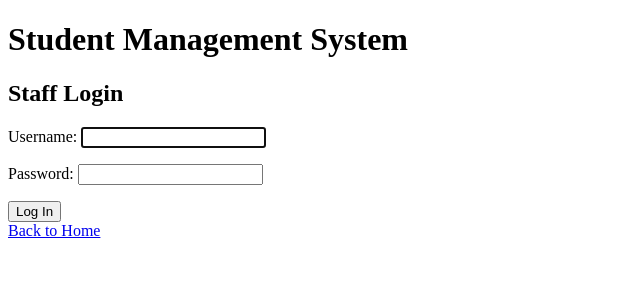
After one commit to jpsantos025/CC106-M06-JPS, a Django app: page /login/ in a window 1280 px wide. The commit adds this page. Shown: the top 300 px of the page, without its empty margins (0-640 px from the left). Run offline with Django 5.2, Linux system fonts and the light colour scheme.

Commit message:
Add staff login and authentication

```diff
--- a/home/templates/home/home.html
+++ b/home/templates/home/home.html
@@ -21,6 +21,9 @@
     <p>
         <a href="{% url 'student_list' %}">View Registered Students</a>
     </p>
+    <p>
+        <a href="{% url 'login' %}">Staff Login</a>
+    </p>
 
 </body>
 </html>
--- a/registration/urls.py
+++ b/registration/urls.py
@@ -15,6 +15,12 @@ urlpatterns = [
         'success/',
         views.registration_success,
         name='registration_success'
+    ),
+
+    path(
+        'dashboard/',
+        views.staff_dashboard,
+        name='staff_dashboard'
     ),
 
     # MODULE 07 - NEW ROUTES
--- a/student_registration/settings.py
+++ b/student_registration/settings.py
@@ -56,7 +56,7 @@ ROOT_URLCONF = 'student_registration.urls'
 TEMPLATES = [
     {
         'BACKEND': 'django.template.backends.django.DjangoTemplates',
-        'DIRS': [],
+        'DIRS': [BASE_DIR / 'templates'],
         'APP_DIRS': True,
         'OPTIONS': {
             'context_processors': [
@@ -69,6 +69,10 @@ TEMPLATES = [
 ]
 
 WSGI_APPLICATION = 'student_registration.wsgi.application'
+
+LOGIN_URL = '/login/'
+LOGIN_REDIRECT_URL = '/registration/dashboard/'
+LOGOUT_REDIRECT_URL = '/login/'
 
 
 # Database
--- a/student_registration/urls.py
+++ b/student_registration/urls.py
@@ -1,9 +1,24 @@
 from django.contrib import admin
+from django.contrib.auth import views as auth_views
 from django.urls import path, include
 
 urlpatterns = [
 
     path('admin/', admin.site.urls),
+
+    path(
+        'login/',
+        auth_views.LoginView.as_view(
+            template_name='login.html'
+        ),
+        name='login'
+    ),
+
+    path(
+        'logout/',
+        auth_views.LogoutView.as_view(),
+        name='logout'
+    ),
 
     path('', include('home.urls')),
 
--- /dev/null
+++ b/templates/login.html
@@ -0,0 +1,30 @@
+<!DOCTYPE html>
+<html>
+<head>
+    <title>Staff Login</title>
+</head>
+<body>
+    <h1>Student Management System</h1>
+    <h2>Staff Login</h2>
+
+    {% if form.errors %}
+        <p>Invalid username or password.</p>
+    {% endif %}
+
+    <form method="post">
+        {% csrf_token %}
+        <p>
+            {{ form.username.label_tag }}
+            {{ form.username }}
+        </p>
+        <p>
+            {{ form.password.label_tag }}
+            {{ form.password }}
+        </p>
+        <input type="hidden" name="next" value="{{ next }}">
+        <button type="submit">Log In</button>
+    </form>
+
+    <a href="{% url 'home' %}">Back to Home</a>
+</body>
+</html>
```
Also changed, not shown: registration/templates/registration/dashboard.html (added, +20 -0 lines), registration/views.py (+17 -0 lines).
